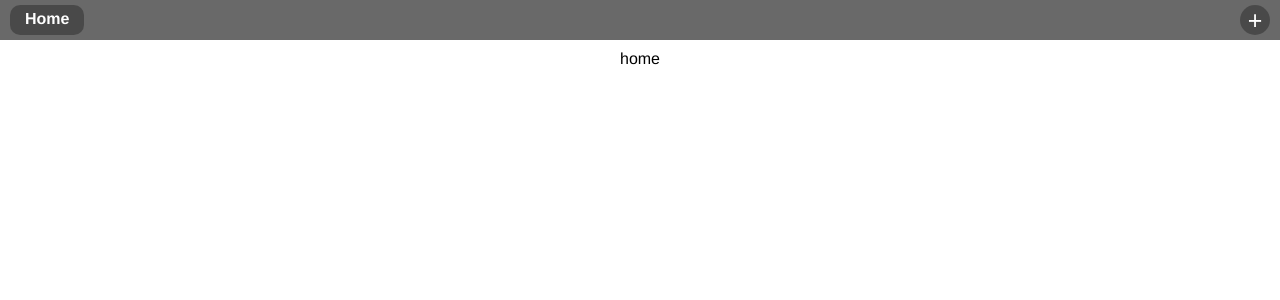
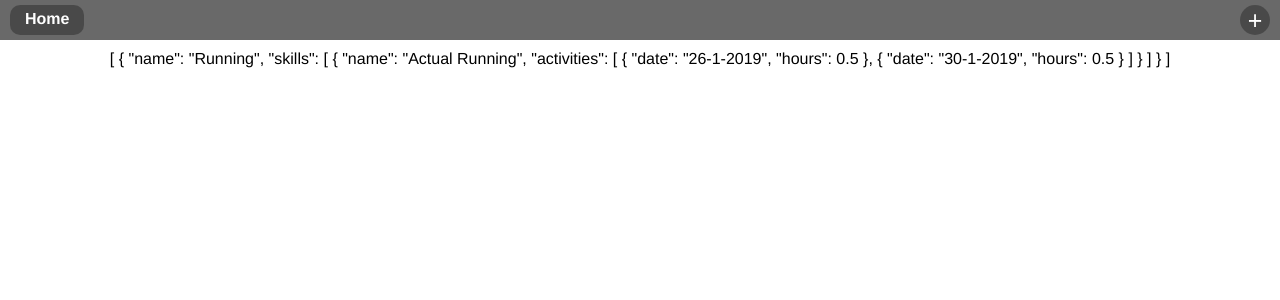
Before and after one commit to houska102/Skilld, a Vue app: page /#/ in a window 1280 px wide. Shown: the top 300 px of the page. Built offline with nearby package versions, Linux system fonts and the light colour scheme.

Commit message:
started working on Skill Bundle component

```diff
--- a/src/main.js
+++ b/src/main.js
@@ -2,6 +2,8 @@ import Vue from 'vue'
 import App from './App.vue'
 import router from './router'
 import store from './store'
+
+import SkillBundle from '../components/SkillBundle'
 
 Vue.config.productionTip = false
 
--- a/src/store.js
+++ b/src/store.js
@@ -5,7 +5,25 @@ Vue.use(Vuex)
 
 export default new Vuex.Store({
   state: {
-
+    skillBundles: [
+      {
+        name: 'Running',
+        skills: [
+          {
+            name: 'Actual Running',
+            activities: [
+              { date: '26-1-2019', hours: 0.5 },
+              { date: '30-1-2019', hours: 0.5 }
+            ]
+          }
+        ]
+      }
+    ]
+  },
+  getters: {
+    skillBundles (state) {
+      return state.skillBundles
+    }
   },
   mutations: {
 
--- a/src/views/Home.vue
+++ b/src/views/Home.vue
@@ -1,12 +1,21 @@
 <template>
-  <div class="home">
-    home
+  <div id="home">
+    {{skillBundles}}
   </div>
 </template>
 
 <script>
 
 export default {
-  name: 'home'
+  name: 'home',
+  computed: {
+    skillBundles () {
+      return this.$store.getters.skillBundles
+    }
+  }
 }
 </script>
+
+<style scoped>
+
+</style>
```
Also changed, not shown: components/SkillBundle.vue (added, +11 -0 lines).
